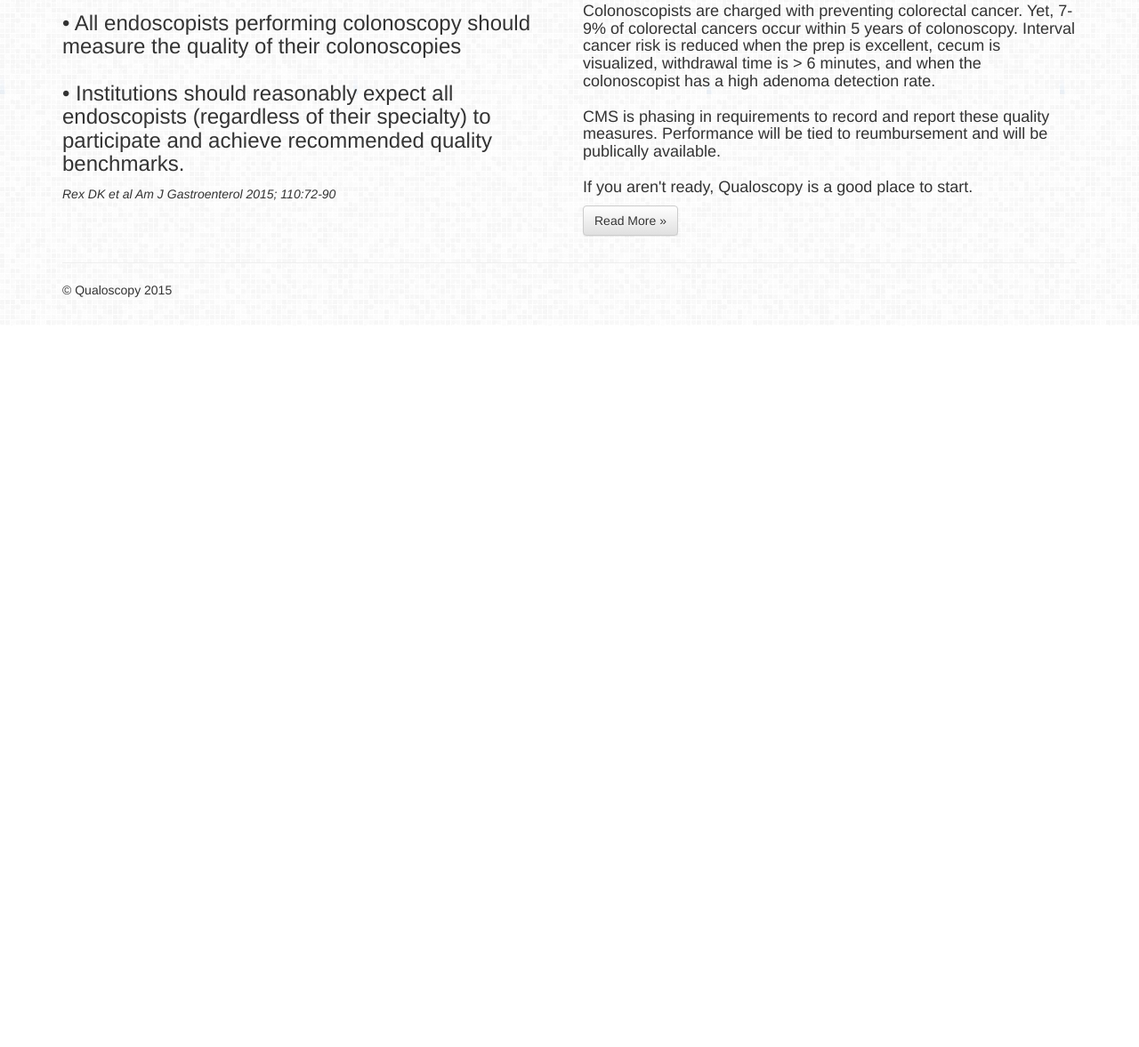
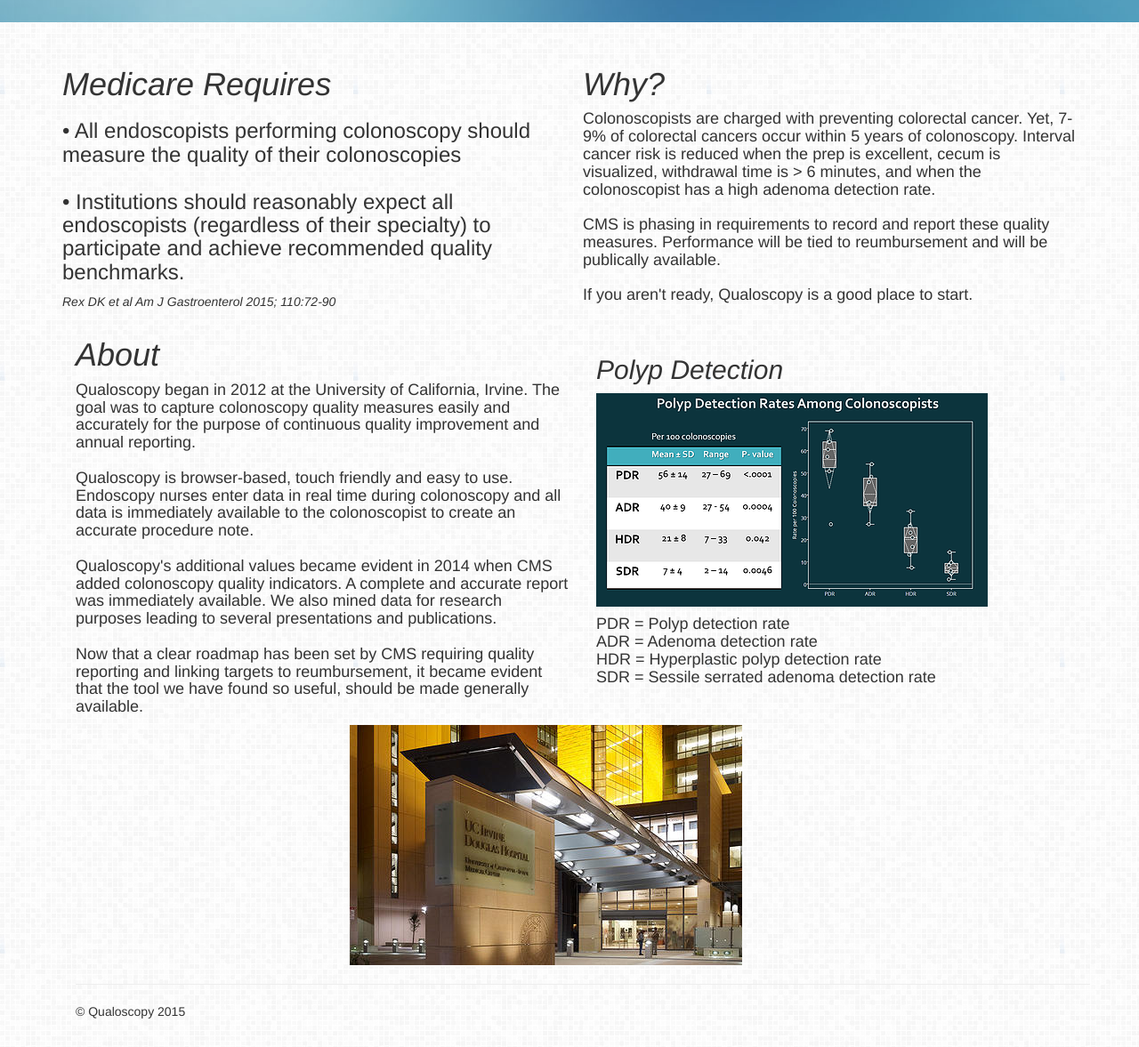
Before and after one commit to djp3/qualoscopy, a plain HTML site: page src/web/client/index.html in a window 1280 px wide. Shown: the part 538-1715 px from the top of the page at 89% size. Before the commit the page ends 904 px from the top, so only its background shows below. Drawn offline with Linux system fonts and the light colour scheme; a script that the page names is missing.

Commit message:
Index update and reconnected to server!

```diff
--- a/src/web/client/index.html
+++ b/src/web/client/index.html
@@ -57,16 +57,24 @@
       </div>
     </nav>
 
+
     <!-- Main jumbotron for a primary marketing message or call to action -->
     <div class="jumbotron main-pic">
       <div class="container">
+        <div class="row">
+          <div class="col-md-6">
             <h1>Qualoscopy</h1>
             <p>HIPPA-Compliant <br>
               Real-Time Data Collection <br>
               Quality Metrics and Reporting <br>
               Ready for PQRS</p>
             <p><a id="create" class="btn btn-primary btn-lg"
-          role="button">Create Account &raquo;</a>
+              role="button">Run Demo &raquo;</a>
+          </div>
+          <div class="col-md-6">
+            <img src="./assets/colonoscopy.png" class="img-responsive">
+          </div>
+        </div>
       </div>
     </div>
 
@@ -74,7 +82,7 @@
       <!-- Example row of columns -->
       <div class="row">
         <div class="col-md-6">
-          <h1 class="italic">Why?</h1>
+          <h1 class="italic">Medicare Requires</h1>
           <h3>&bullet; All endoscopists performing colonoscopy should measure the quality
             of their colonoscopies <br><br> &bullet; Institutions should reasonably expect
             all endoscopists (regardless of their specialty)
@@ -82,7 +90,7 @@
             <p class="italic">   Rex DK et al Am J Gastroenterol 2015; 110:72-90</p>
        </div>
         <div class="col-md-6">
-          <h1 class="italic">Qualoscopy</h1>
+          <h1 class="italic">Why?</h1>
           <h4>Colonoscopists are charged with preventing colorectal cancer. Yet,
             7-9% of colorectal cancers occur within 5 years of colonoscopy.
             Interval cancer risk is reduced when the prep is excellent,
@@ -94,12 +102,58 @@
             Performance will be tied to reumbursement and will be publically available.
             <br><br>
             If you aren't ready, Qualoscopy is a good place to start.</h4>
-          <p><a class="btn btn-default" href="admin.html" role="button">Read More &raquo;</a></p>
         </div>
       </div>
 
+      <div class="container">
+        <!-- Example row of columns -->
+        <div class="row">
+          <div class="col-md-6">
+            <h1 class="italic">About</h1>
+            <h4>Qualoscopy began in 2012 at the University of California, Irvine.
+              The goal was to capture colonoscopy quality measures easily and accurately
+              for the purpose of continuous quality improvement and annual reporting.
+              <br><br>
+              Qualoscopy is browser-based, touch friendly and easy to use.
+              Endoscopy nurses enter data in real time during colonoscopy and
+              all data is immediately available to the colonoscopist to create
+              an accurate procedure note.
+              <br><br>
+              Qualoscopy's additional values became evident in 2014 when
+              CMS added colonoscopy quality indicators.  A complete and accurate
+              report was immediately available.  We also mined data for research
+              purposes leading to several presentations and publications.
+              <br><br>
+              Now that a clear roadmap has been set by CMS requiring quality
+              reporting and linking targets to reumbursement,
+              it became evident that the tool we have found so useful,
+              should be made generally available.</h4>
+
+          </div>
+          <div class="col-md-6">
+            <br>
+            <h2 class="italic">Polyp Detection</h2>
+            <img src="./assets/polyp_detection.png" class="img-responsive">
+            <h4>PDR = Polyp detection rate<br>
+              ADR = Adenoma detection rate<br>
+              HDR = Hyperplastic polyp detection rate<br>
+              SDR = Sessile serrated adenoma detection rate</h4>
+         </div>
+        </div>
+
+        <div class="container">
+          <!-- Example row of columns -->
+          <div class="row">
+            <div class="col-md-3">
+            </div>
+            <div class="col-md-9">
+              <img src="./assets/UCI_med_center.png" class="img-responsive">
+            </div>
+          </div>
+        </div>
+
+
       <hr>
-
       <footer>
         <p>&copy; Qualoscopy 2015</p>
       </footer>
--- a/src/web/client/js/my/admin.js
+++ b/src/web/client/js/my/admin.js
@@ -128,12 +128,18 @@ $(document).ready(function() {
         Cookies.addToCookieArray("salts", data.salt, 1);
         var patientsArray = data.patients;
 
+        // populate Table
         for (var i = 0; i < patientsArray.length; i++) {
           var patient = patientsArray[i];
+          // Uncomment to hide null
+          // if (patient.mr_id != null){
             $("#paitent-rows").append(rowMaker(i, patient.mr_id,
               patient.last, patient.first, patient.dob, patient.gender,
               patient.next_procedure));
+            // }
         }
+
+        // Add clicks to bring to patients
         $(".clickable-row").click(function() {
           var mr_id = $(this).find('.mr-id').text();
           var last_name = $(this).find('.last-name').text();
--- a/src/web/client/js/my/index.js
+++ b/src/web/client/js/my/index.js
@@ -27,4 +27,6 @@ $(document).ready(function() {
       sessionCheck(salts, session_id, session_key, user_id);
     }
 
+    //u: demo p: 2015_08_20_01
+
 });
```
Also changed, not shown: src/web/client/js/my/main.js (+10 -7 lines), src/web/client/main.html (+1 -1 lines), src/web/client/assets/UCI_med_center.png (added), src/web/client/assets/colonoscopy.png (added), src/web/client/assets/polyp_detection.png (added). Lines whose indentation alone changed are shown as unchanged.
